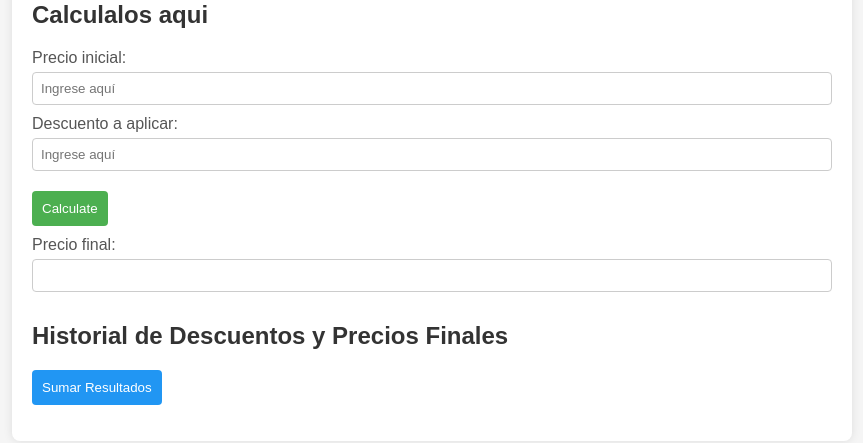
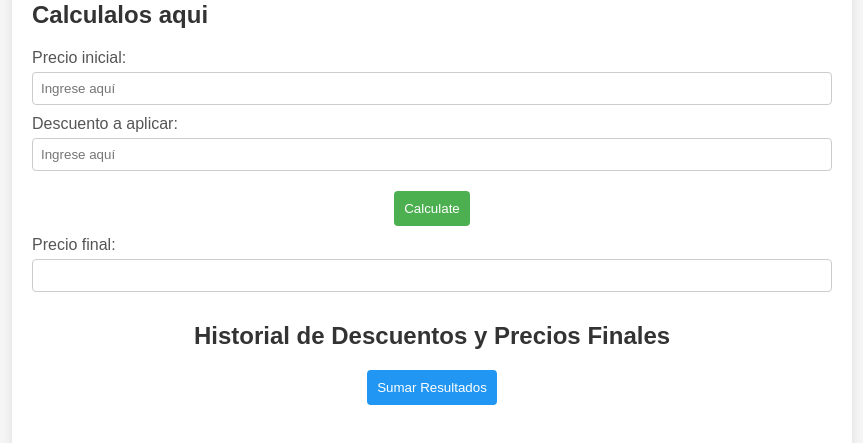
Before and after one commit to Rafa-mg/Discount-Calculator, a plain HTML site: page main/index.html in a window 1280 px wide. Shown: the part 119-562 px from the top of the page, without its empty margins (208-1071 px from the left). Drawn offline with Linux system fonts and the light colour scheme.

Commit message:
avances de uso 1

```diff
--- a/main/index.html
+++ b/main/index.html
@@ -77,11 +77,13 @@
             </div>
         </section>
 
-        <h2>Historial de Descuentos y Precios Finales</h2>
+        <h2 class="subtitle">Historial de Descuentos y Precios Finales</h2>
         <ul id="historialDescuentosPreciosFinales"></ul>
+    <div id="historial">
         <button onclick="sumarResultados()">Sumar Resultados</button>
         <p id="resultadoSumaDescuentos"></p>
         <p id="resultadoSumaPreciosFinales"></p>
+    </div>
     </main>
 
     <script src="./script.js"></script>
--- a/main/style.css
+++ b/main/style.css
@@ -26,6 +26,12 @@ section {
 .mainBoard {
     display: flex;
     flex-direction: column;
+}
+
+div.lower {
+    display: flex;
+    align-items: center;
+    justify-content: center;
 }
 
 .upper, .lower {
@@ -62,6 +68,17 @@ section {
     margin: 0;
 }
 
+.subtitle {
+    text-align: center;
+}
+
+#historial {
+    display: flex;
+    flex-direction: column;
+    justify-content: center;
+    align-items: center;
+}
+
 #historialDescuentosPreciosFinales li {
     margin-bottom: 5px;
     color: #333;
```
